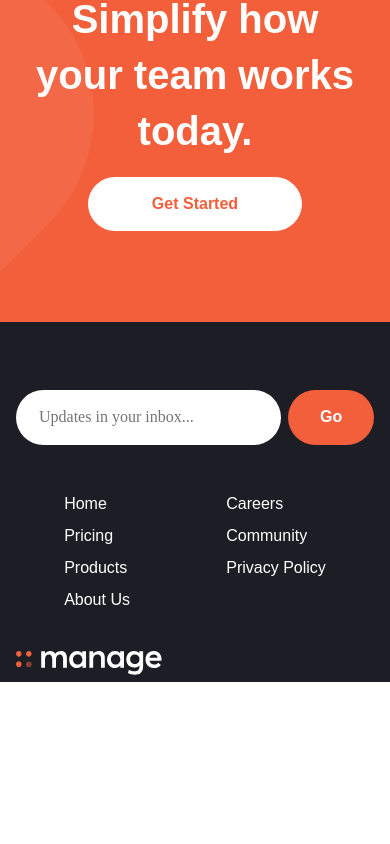
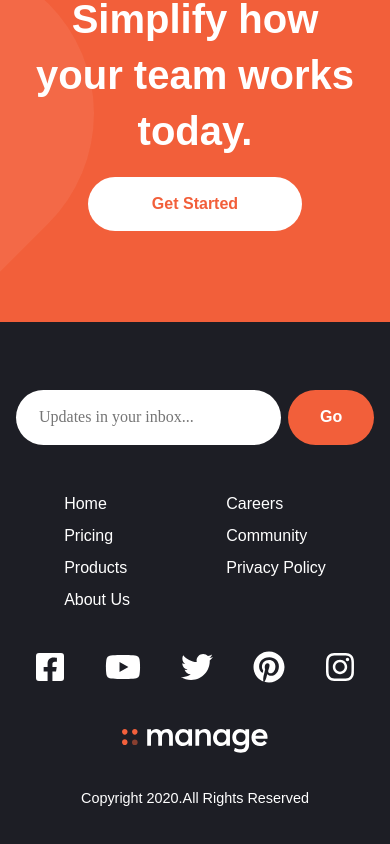
Before and after one commit to Gabe0214/modern-landing-page, a React (Create React App) app: page / in a window 390 px wide. Shown: the part 1921-2765 px from the top of the page. Before the commit the page ends 2603 px from the top, so only its background shows below. Built offline with nearby package versions, Linux system fonts and the light colour scheme; a web font is replaced by a local one.

Commit message:
footer section complete. pretty much project is done. only thing left is adjustresponsiveness

```diff
--- a/package.json
+++ b/package.json
@@ -4,6 +4,9 @@
 	"private": true,
 	"dependencies": {
 		"@brainhubeu/react-carousel": "^1.19.26",
+		"@fortawesome/fontawesome-svg-core": "^1.2.32",
+		"@fortawesome/free-brands-svg-icons": "^5.15.1",
+		"@fortawesome/react-fontawesome": "^0.1.14",
 		"@testing-library/jest-dom": "^5.11.4",
 		"@testing-library/react": "^11.1.0",
 		"@testing-library/user-event": "^12.1.10",
--- a/src/components/Footer/Footer.js
+++ b/src/components/Footer/Footer.js
@@ -2,6 +2,31 @@ import React from 'react';
 import './Footer.scss';
 import { PrimaryButton } from '../Button/PrimaryButton';
 import { ReactComponent as Logo } from '../../images/logo.svg';
+import { FontAwesomeIcon } from '@fortawesome/react-fontawesome';
+import { faFacebookSquare, faYoutube, faPinterest, faTwitter, faInstagram } from '@fortawesome/free-brands-svg-icons';
+
+const socialLinks = [
+	{
+		name: faFacebookSquare,
+		site: 'https://facebook.com'
+	},
+	{
+		name: faYoutube,
+		site: 'https://youtube.com'
+	},
+	{
+		name: faTwitter,
+		site: 'https://twitter.com'
+	},
+	{
+		name: faPinterest,
+		site: 'https://pinterest.com'
+	},
+	{
+		name: faInstagram,
+		site: 'https://instagram.com'
+	}
+];
 export const Footer = () => {
 	return (
 		<div className='footer-section'>
@@ -42,8 +67,19 @@ export const Footer = () => {
 				</div>
 			</div>
 			<div className='social-links-logo-container'>
-				<div className='social-links' />
+				<div className='social-links'>
+					{socialLinks.map((link) => {
+						return (
+							<a href={link.site}>
+								<FontAwesomeIcon icon={link.name} size='2x' />
+							</a>
+						);
+					})}
+				</div>
 				<Logo className='logo' />
+			</div>
+			<div className='copyright-container'>
+				<p>Copyright 2020.All Rights Reserved</p>
 			</div>
 		</div>
 	);
--- a/src/components/Footer/Footer.scss
+++ b/src/components/Footer/Footer.scss
@@ -40,7 +40,16 @@
 	}
 
 	.social-links-logo-container {
+		display: flex;
+		flex-direction: column;
+		justify-content: center;
+		align-items: center;
+
 		.social-links {
+			width: 100%;
+			display: flex;
+			justify-content: space-around;
+			margin-bottom: 12%;
 		}
 
 		.logo {
@@ -49,4 +58,14 @@
 			}
 		}
 	}
+
+	.copyright-container {
+		padding: 10% 0;
+
+		p {
+			color: #fff;
+			text-align: center;
+			font-size: 0.9rem;
+		}
+	}
 }
```
Also changed, not shown: 1 other file (tests, documents, lock files or other folders).
